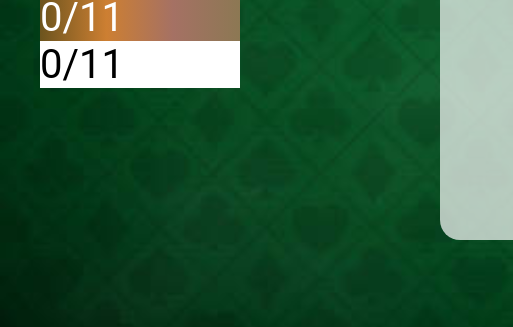
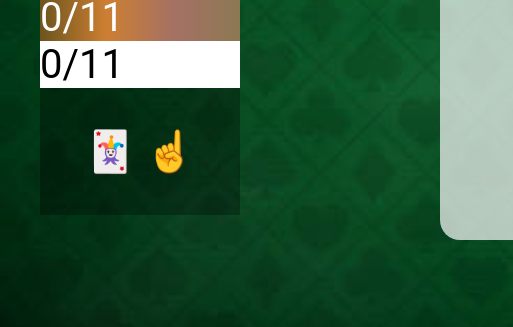
Before and after one commit to Bryantellius/tc-rtc-cards, a website: page computer.html in a window 1280 px wide. Shown: the part 360-687 px from the top of the page, 0-513 px from the left. Drawn offline with nearby package versions, Linux system fonts and the light colour scheme.

Commit message:
Added entities for card and up arrow to collection div

```diff
--- a/assets/styles/computer.css
+++ b/assets/styles/computer.css
@@ -232,3 +232,7 @@ a {
 .show-cancel {
   display: block !important;
 }
+
+.text-center {
+  text-align: center;
+}
--- a/computer.html
+++ b/computer.html
@@ -60,6 +60,7 @@
       >
         0/11
       </div>
+      <p class="text-center">&#x1F0CF; &#x261D;</p>
     </div>
     <!-- Pointer to indicate phone direction-->
     <div id="phone-move" class="path"></div>
--- a/package.json
+++ b/package.json
@@ -5,6 +5,7 @@
   "main": "index.js",
   "scripts": {
     "start": "node index.js",
+    "heroku": "node index.js",
     "test": "echo \"Error: no test specified\" && exit 1"
   },
   "keywords": [],
```
